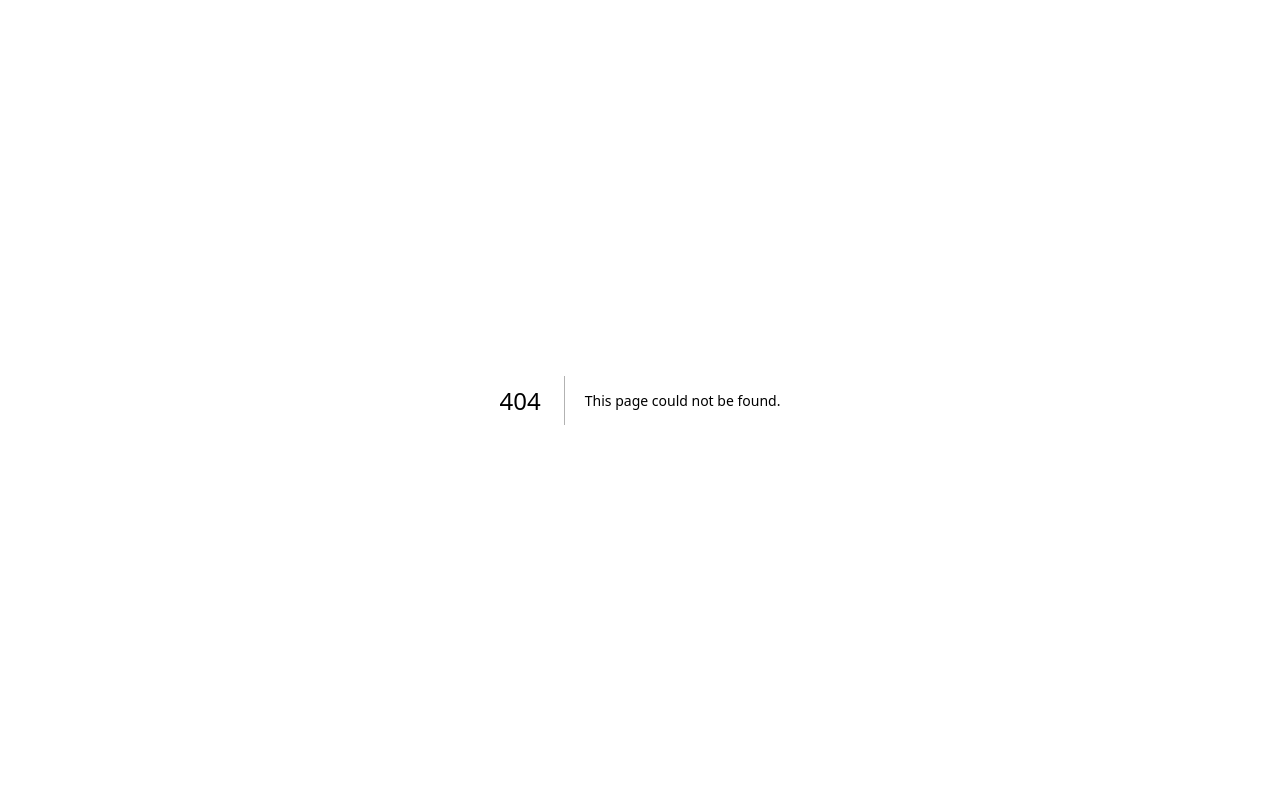
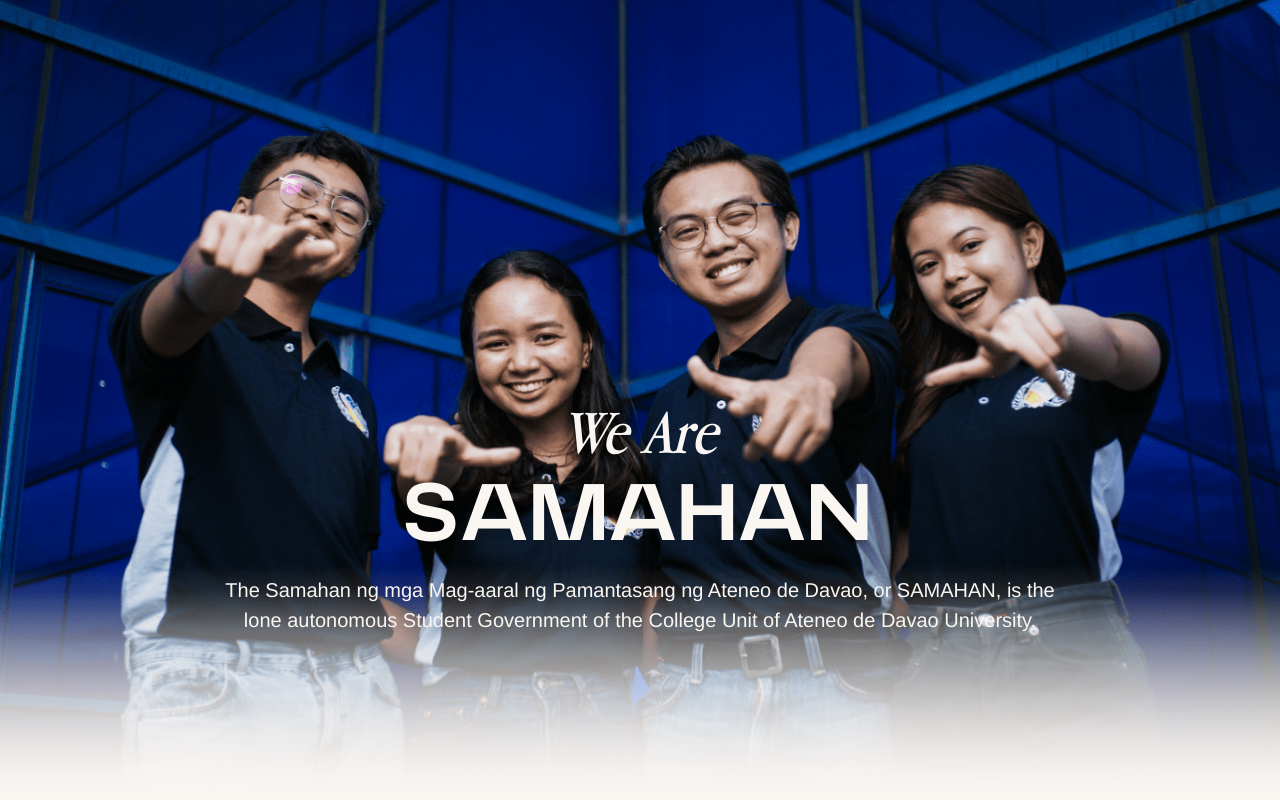
Before and after one commit to SAMAHAN-Systems-Development/samahan-at-the-get-go, a Next.js app: page /SCB in a window 1280 px wide. Before the commit this address had no page. Built offline with nearby package versions, Linux system fonts and the light colour scheme.

Commit message:
feat: added SCBHeader component

```diff
--- /dev/null
+++ b/src/app/SCB/page.tsx
@@ -0,0 +1,8 @@
+import SCBHeader from '@/components/ui/SCB/SCBHeader';
+export default function Home() {
+  return (
+    <main>
+      <SCBHeader />
+    </main>
+  );
+}
--- /dev/null
+++ b/src/components/ui/SCB/SCBHeader.tsx
@@ -0,0 +1,35 @@
+import Image from 'next/image';
+
+import SCBHeaderImage from 'public/assets/images/SCBHeaderImage.png';
+const SCBHeader = () => {
+  return (
+    <div className="flex justify-center relative h-[30rem] sm:h-[38.75rem] md:h-[59.375rem] lg:h-screen overflow-hidden w-full py-[3.31rem] sm:py-[6rem] md:py-[10rem] lg:py-[4rem] -z-10">
+      <Image
+        src={SCBHeaderImage}
+        alt={`We are SAMAHAN Picture`}
+        className="object-cover"
+        placeholder="blur"
+        draggable={false}
+        fill
+      />
+      <div className="absolute inset-x-0 bottom-0 h-[3.31rem] md:h-[12.13rem] lg:h-[13rem] bg-gradient-to-b from-white/0 to-white" />
+      <div className="flex text-center flex-col justify-end text-white p-[3rem] md:p-[3.8rem] lg:p-[6.31rem] z-10">
+        <h1>
+          <span className="font-appleGaramond block italic font-medium text-[1.5625rem] sm:text-[2.5rem] md:text-[4rem] lg:text-[4rem]">
+            We Are
+          </span>
+          <span className="font-artega uppercase font-medium text-[1.4375rem] sm:text-[2.5rem] md:text-[4rem] lg:text-[4rem] lg:w-[53.3125rem] sm:no-wrap text-wrap">
+            SAMAHAN
+          </span>
+        </h1>
+        <p className="text-[0.625rem] w-[16.375rem] sm:text-[0.75rem] sm:w-[28rem] md:text-[1.25rem] md:w-[38.25rem] lg:text-[1.25rem] lg:w-[53.3125rem]">
+          The Samahan ng mga Mag-aaral ng Pamantasang ng Ateneo de Davao, or
+          SAMAHAN, is the lone autonomous Student Government of the College Unit
+          of Ateneo de Davao University.
+        </p>
+      </div>
+    </div>
+  );
+};
+
+export default SCBHeader;
```
Also changed, not shown: public/assets/images/SCBHeaderImage.png (added), 1 other file (tests, documents, lock files or other folders).
